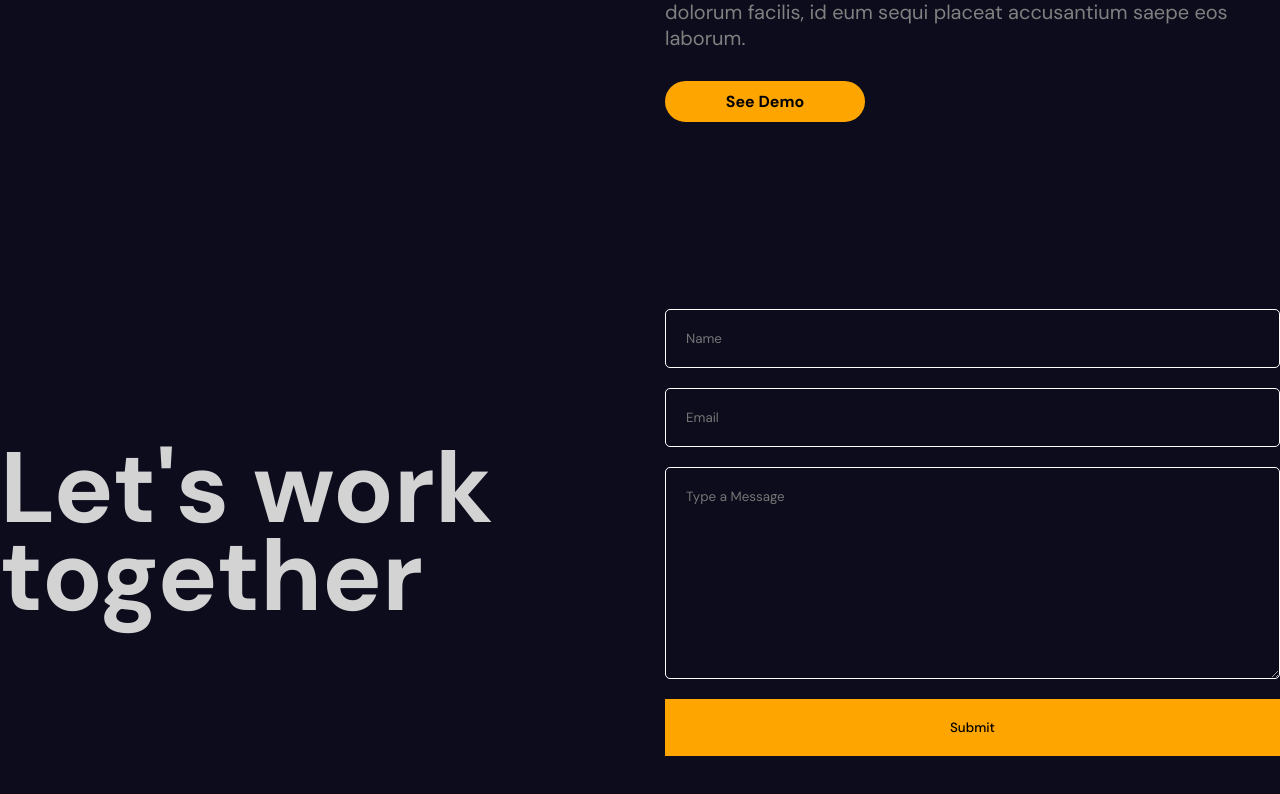
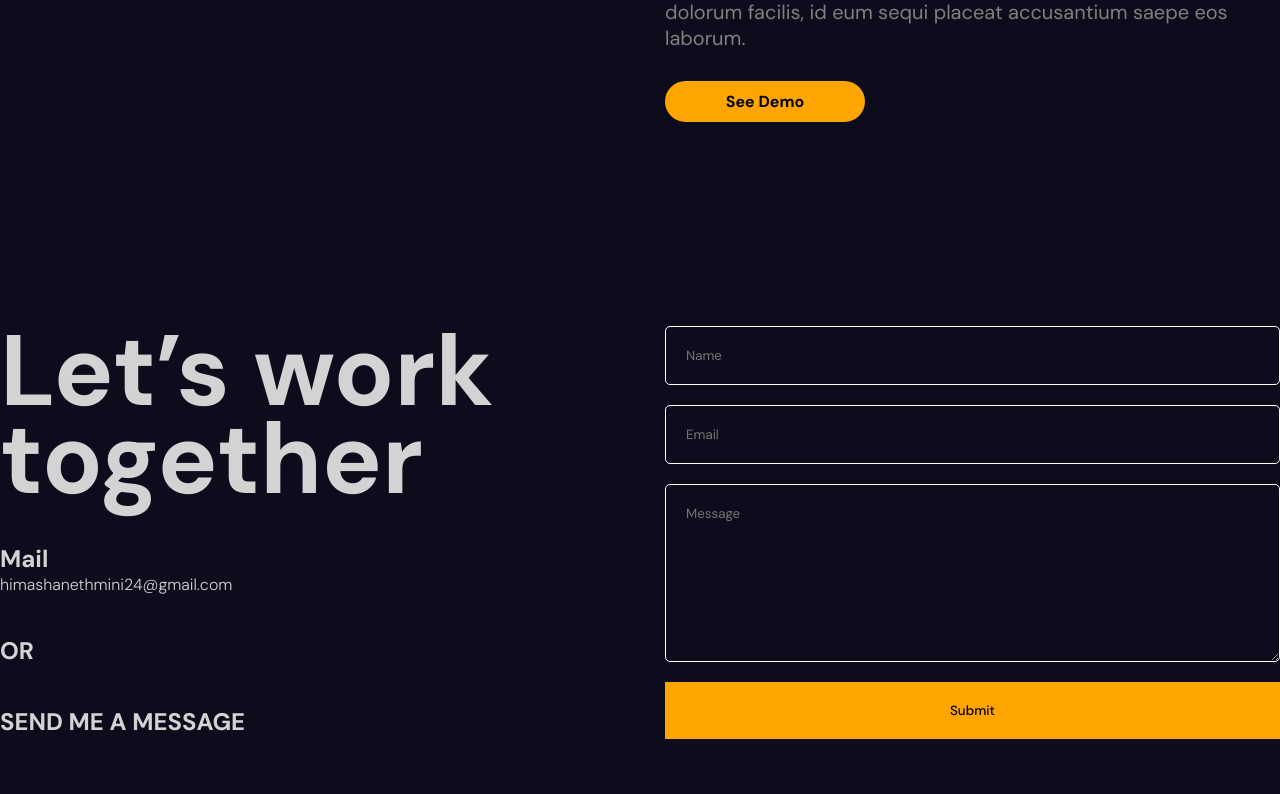
Before and after one commit to HimashaNethmini/Portfolio_Website, a React (Vite) app: page / in a window 1280 px wide. Shown: the part 9621-10415 px from the top of the page. Built offline with nearby package versions, Linux system fonts and the light colour scheme.

Commit message:
svg added

```diff
--- a/src/components/contact/Contact.jsx
+++ b/src/components/contact/Contact.jsx
@@ -1,8 +1,8 @@
-import React from "react";
+import { useRef, useState } from "react";
 import "./contact.scss";
-import { animate, motion } from "framer-motion";
+import { motion, useInView } from "framer-motion";
+//import emailjs from "@emailjs/browser";
 
-//animation created
 const variants = {
   initial: {
     y: 500,
@@ -13,33 +13,112 @@
     opacity: 1,
     transition: {
       duration: 0.5,
-      staggerChildren: 0.1
+      staggerChildren: 0.1,
     },
   },
-
 };
 
 const Contact = () => {
+  const ref = useRef();
+  const formRef = useRef();
+  const [error, setError] = useState(false);
+  const [success, setSuccess] = useState(false);
+
+  const isInView = useInView(ref, { margin: "-100px" });
+
+  const sendEmail = (e) => {
+    e.preventDefault();
+
+    emailjs
+      .sendForm(
+        "service_94y20xo",
+        "template_v10u2oh",
+        formRef.current,
+        "pX_2hasGmGcuvjXIW"
+      )
+      .then(
+        (result) => {
+          setSuccess(true)
+        },
+        (error) => {
+          setError(true);
+        }
+      );
+  };
+
+  //created animation
   return (
     <motion.div
+      ref={ref}
       className="contact"
       variants={variants}
       initial="initial"
-      whileInView="animate">
+      whileInView="animate"
+    >
       <motion.div className="textContainer" variants={variants}>
-        <h1>Let's work
-          <br />
-          together</h1>
+        <motion.h1 variants={variants}>Let’s work together</motion.h1>
+        <motion.div className="item" variants={variants}>
+          <h2>Mail</h2>
+          <span>himashanethmini24@gmail.com</span>
+        </motion.div>
+        <motion.div className="item" variants={variants}>
+          <h2>OR</h2>
+        </motion.div>
+
+        <motion.div className="item" variants={variants}>
+          <h2>SEND ME A MESSAGE</h2>
+        </motion.div>
       </motion.div>
 
-      <motion.div className="formContainer">
-        <form>
-          <input type="text" placeholder="Name" required/>
-          <input type="email" placeholder="Email" required />
-          <textarea placeholder="Type a Message" rows={10} required />
+
+      <div className="formContainer">
+        <motion.div
+          className="phoneSvg"
+          initial={{ opacity: 1 }}
+          whileInView={{ opacity: 0 }}
+          transition={{ delay: 3, duration: 1 }}
+        >
+          {/*svg added */}
+          <svg width="450px" height="450px" viewBox="0 0 32.666 32.666">
+            <motion.path
+              strokeWidth={0.2}
+              fill="none"
+              initial={{ pathLength: 0 }}
+              animate={isInView && { pathLength: 1 }}
+              transition={{ duration: 3 }}
+              d="M28.189,16.504h-1.666c0-5.437-4.422-9.858-9.856-9.858l-0.001-1.664C23.021,4.979,28.189,10.149,28.189,16.504z
+            M16.666,7.856L16.665,9.52c3.853,0,6.983,3.133,6.981,6.983l1.666-0.001C25.312,11.735,21.436,7.856,16.666,7.856z M16.333,0
+            C7.326,0,0,7.326,0,16.334c0,9.006,7.326,16.332,16.333,16.332c0.557,0,1.007-0.45,1.007-1.006c0-0.559-0.45-1.01-1.007-1.01
+            c-7.896,0-14.318-6.424-14.318-14.316c0-7.896,6.422-14.319,14.318-14.319c7.896,0,14.317,6.424,14.317,14.319
+            c0,3.299-1.756,6.568-4.269,7.954c-0.913,0.502-1.903,0.751-2.959,0.761c0.634-0.377,1.183-0.887,1.591-1.529
+            c0.08-0.121,0.186-0.228,0.238-0.359c0.328-0.789,0.357-1.684,0.555-2.518c0.243-1.064-4.658-3.143-5.084-1.814
+            c-0.154,0.492-0.39,2.048-0.699,2.458c-0.275,0.366-0.953,0.192-1.377-0.168c-1.117-0.952-2.364-2.351-3.458-3.457l0.002-0.001
+            c-0.028-0.029-0.062-0.061-0.092-0.092c-0.031-0.029-0.062-0.062-0.093-0.092v0.002c-1.106-1.096-2.506-2.34-3.457-3.459
+            c-0.36-0.424-0.534-1.102-0.168-1.377c0.41-0.311,1.966-0.543,2.458-0.699c1.326-0.424-0.75-5.328-1.816-5.084
+            c-0.832,0.195-1.727,0.227-2.516,0.553c-0.134,0.057-0.238,0.16-0.359,0.24c-2.799,1.774-3.16,6.082-0.428,9.292
+            c1.041,1.228,2.127,2.416,3.245,3.576l-0.006,0.004c0.031,0.031,0.063,0.06,0.095,0.09c0.03,0.031,0.059,0.062,0.088,0.095
+            l0.006-0.006c1.16,1.118,2.535,2.765,4.769,4.255c4.703,3.141,8.312,2.264,10.438,1.098c3.67-2.021,5.312-6.338,5.312-9.719
+            C32.666,7.326,25.339,0,16.333,0z"
+            />
+          </svg>
+        </motion.div>
+
+        {/*form */}
+        <motion.form
+          ref={formRef}
+          onSubmit={sendEmail}
+          initial={{ opacity: 0 }}
+          whileInView={{ opacity: 1 }}
+          transition={{ delay: 4, duration: 1 }}
+        >
+          <input type="text" required placeholder="Name" name="name"/>
+          <input type="email" required placeholder="Email" name="email"/>
+          <textarea rows={8} placeholder="Message" name="message"/>
           <button>Submit</button>
-        </form>
-      </motion.div>
+          {error && "Error"}
+          {success && "Success"}
+        </motion.form>
+      </div>
     </motion.div>
   );
 };
```
